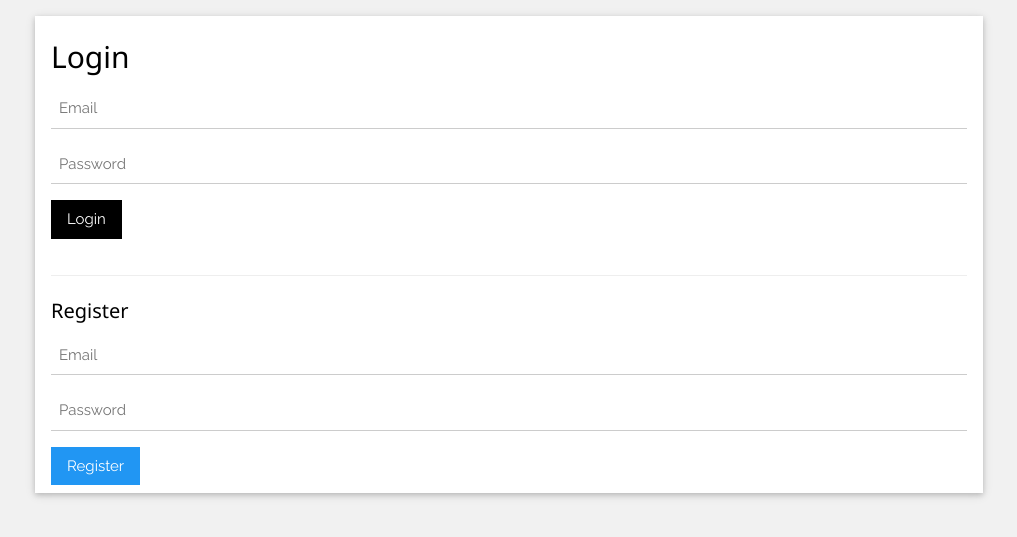
After one commit to tomiska2004/projekt, a Flask app: page /login in a window 1280 px wide. The commit adds this page. Shown: the top 537 px of the page, without its empty margins (131-1148 px from the left). Run offline with Flask 3, Linux system fonts and the light colour scheme.

Commit message:
login multiple user

```diff
--- a/app.py
+++ b/app.py
@@ -1,27 +1,89 @@
 # app.py
-from flask import Flask, render_template, request, redirect, url_for
+from flask import Flask, render_template, request, redirect, url_for, session
 import sqlite3
+import os
+from werkzeug.security import generate_password_hash, check_password_hash
 
 app = Flask(__name__)
+app.secret_key = 'super_secret_key'
 
-DB_NAME = 'coins.db'
+MAIN_DB = 'main.db'
 
-# ---------- DATABASE SETUP ----------
-def init_db():
-    with sqlite3.connect(DB_NAME) as conn:
+# ---------- MAIN DB SETUP ----------
+def init_main_db():
+    with sqlite3.connect(MAIN_DB) as conn:
         c = conn.cursor()
-        c.execute('''CREATE TABLE IF NOT EXISTS coins (
+        c.execute('''CREATE TABLE IF NOT EXISTS users (
                         id INTEGER PRIMARY KEY AUTOINCREMENT,
-                        name TEXT NOT NULL,
-                        country TEXT NOT NULL,
-                        century TEXT NOT NULL,
-                        quantity INTEGER NOT NULL
+                        email TEXT UNIQUE NOT NULL,
+                        password TEXT NOT NULL
                     )''')
         conn.commit()
 
-# ---------- ROUTES ----------
+# ---------- USER DB SETUP ----------
+def init_user_db(user_id):
+    db_name = f'user_{user_id}.db'
+    if not os.path.exists(db_name):
+        with sqlite3.connect(db_name) as conn:
+            c = conn.cursor()
+            c.execute('''CREATE TABLE IF NOT EXISTS coins (
+                            id INTEGER PRIMARY KEY AUTOINCREMENT,
+                            name TEXT NOT NULL,
+                            country TEXT NOT NULL,
+                            century TEXT NOT NULL,
+                            quantity INTEGER NOT NULL
+                        )''')
+            conn.commit()
+    return db_name
+
+def get_user_db():
+    if 'user_id' not in session:
+        return None
+    return init_user_db(session['user_id'])
+
+# ---------- AUTH ROUTES ----------
+@app.route('/login', methods=['GET', 'POST'])
+def login():
+    if request.method == 'POST':
+        email = request.form['email']
+        password = request.form['password']
+        with sqlite3.connect(MAIN_DB) as conn:
+            c = conn.cursor()
+            c.execute("SELECT id, password FROM users WHERE email = ?", (email,))
+            user = c.fetchone()
+            if user and check_password_hash(user[1], password):
+                session['user_id'] = user[0]
+                return redirect(url_for('index'))
+        return render_template('login.html', error='Invalid credentials')
+    return render_template('login.html')
+
+@app.route('/register', methods=['POST'])
+def register():
+    email = request.form['email']
+    password = generate_password_hash(request.form['password'])
+    try:
+        with sqlite3.connect(MAIN_DB) as conn:
+            c = conn.cursor()
+            c.execute("INSERT INTO users (email, password) VALUES (?, ?)", (email, password))
+            conn.commit()
+            user_id = c.lastrowid
+            session['user_id'] = user_id
+            init_user_db(user_id)
+            return redirect(url_for('index'))
+    except sqlite3.IntegrityError:
+        return render_template('login.html', error='User already exists')
+
+@app.route('/logout')
+def logout():
+    session.clear()
+    return redirect(url_for('login'))
+
+# ---------- APP ROUTES ----------
 @app.route('/')
 def index():
+    if 'user_id' not in session:
+        return redirect(url_for('login'))
+    db = get_user_db()
     filters = {
         'country': request.args.get('country', ''),
         'century': request.args.get('century', ''),
@@ -40,7 +102,7 @@ def index():
         query += " AND quantity = ?"
         params.append(filters['quantity'])
 
-    with sqlite3.connect(DB_NAME) as conn:
+    with sqlite3.connect(db) as conn:
         c = conn.cursor()
         c.execute(query, params)
         coins = c.fetchall()
@@ -48,7 +110,10 @@ def index():
 
 @app.route('/admin')
 def admin():
-    with sqlite3.connect(DB_NAME) as conn:
+    if 'user_id' not in session:
+        return redirect(url_for('login'))
+    db = get_user_db()
+    with sqlite3.connect(db) as conn:
         c = conn.cursor()
         c.execute("SELECT * FROM coins")
         coins = c.fetchall()
@@ -56,11 +121,12 @@ def admin():
 
 @app.route('/add', methods=['POST'])
 def add_coin():
+    db = get_user_db()
     name = request.form['name']
     country = request.form['country']
     century = request.form['century']
     quantity = int(request.form['quantity'])
-    with sqlite3.connect(DB_NAME) as conn:
+    with sqlite3.connect(db) as conn:
         c = conn.cursor()
         c.execute("INSERT INTO coins (name, country, century, quantity) VALUES (?, ?, ?, ?)", (name, country, century, quantity))
         conn.commit()
@@ -68,11 +134,12 @@ def add_coin():
 
 @app.route('/edit/<int:coin_id>', methods=['POST'])
 def edit_coin(coin_id):
+    db = get_user_db()
     name = request.form['name']
     country = request.form['country']
     century = request.form['century']
     quantity = int(request.form['quantity'])
-    with sqlite3.connect(DB_NAME) as conn:
+    with sqlite3.connect(db) as conn:
         c = conn.cursor()
         c.execute("UPDATE coins SET name=?, country=?, century=?, quantity=? WHERE id=?", (name, country, century, quantity, coin_id))
         conn.commit()
@@ -80,7 +147,8 @@ def edit_coin(coin_id):
 
 @app.route('/delete/<int:coin_id>')
 def delete_coin(coin_id):
-    with sqlite3.connect(DB_NAME) as conn:
+    db = get_user_db()
+    with sqlite3.connect(db) as conn:
         c = conn.cursor()
         c.execute("DELETE FROM coins WHERE id=?", (coin_id,))
         conn.commit()
@@ -88,13 +156,14 @@ def delete_coin(coin_id):
 
 @app.route('/update_quantity/<int:coin_id>', methods=['POST'])
 def update_quantity(coin_id):
+    db = get_user_db()
     quantity = int(request.form['quantity'])
-    with sqlite3.connect(DB_NAME) as conn:
+    with sqlite3.connect(db) as conn:
         c = conn.cursor()
         c.execute("UPDATE coins SET quantity=? WHERE id=?", (quantity, coin_id))
         conn.commit()
     return redirect(url_for('index'))
 
 if __name__ == '__main__':
-    init_db()
+    init_main_db()
     app.run(debug=True)
--- a/templates/admin.html
+++ b/templates/admin.html
@@ -8,7 +8,10 @@
   <link rel="stylesheet" href="https://cdnjs.cloudflare.com/ajax/libs/font-awesome/6.5.0/css/all.min.css">
 </head>
 <body class="w3-light-grey w3-content" style="font-family: Raleway;">
-
+<div class="w3-bar w3-light-grey w3-padding">
+  <span class="w3-bar-item">Logged in</span>
+  <a href="{{ url_for('logout') }}" class="w3-bar-item w3-button w3-right">Logout</a>
+</div>
 <div class="w3-container w3-padding">
   <h2 class="w3-center">Admin Panel</h2>
 
--- a/templates/index.html
+++ b/templates/index.html
@@ -8,7 +8,10 @@
   <link rel="stylesheet" href="https://cdnjs.cloudflare.com/ajax/libs/font-awesome/6.5.0/css/all.min.css">
 </head>
 <body class="w3-light-grey w3-content" style="font-family: Raleway;">
-
+<div class="w3-bar w3-light-grey w3-padding">
+  <span class="w3-bar-item">Logged in</span>
+  <a href="{{ url_for('logout') }}" class="w3-bar-item w3-button w3-right">Logout</a>
+</div>
 <div class="w3-container w3-padding">
   <h2 class="w3-center">My Coin Collection</h2>
 
@@ -47,4 +50,5 @@
 </div>
 
 </body>
+
 </html>
--- /dev/null
+++ b/templates/login.html
@@ -0,0 +1,33 @@
+<!DOCTYPE html>
+<html>
+<head>
+  <title>Login</title>
+  <link rel="stylesheet" href="https://www.w3schools.com/w3css/5/w3.css">
+  <link rel="stylesheet" href="https://fonts.googleapis.com/css?family=Raleway">
+</head>
+<body class="w3-light-grey w3-content" style="font-family: Raleway;">
+
+<div class="w3-container w3-padding w3-card w3-white w3-margin">
+  <h2>Login</h2>
+
+  {% if error %}
+    <div class="w3-panel w3-red">{{ error }}</div>
+  {% endif %}
+
+  <form method="POST" action="{{ url_for('login') }}">
+    <input class="w3-input w3-margin-bottom" type="email" name="email" placeholder="Email" required>
+    <input class="w3-input w3-margin-bottom" type="password" name="password" placeholder="Password" required>
+    <button class="w3-button w3-black w3-margin-bottom" type="submit">Login</button>
+  </form>
+
+  <hr>
+  <h4>Register</h4>
+  <form method="POST" action="{{ url_for('register') }}">
+    <input class="w3-input w3-margin-bottom" type="email" name="email" placeholder="Email" required>
+    <input class="w3-input w3-margin-bottom" type="password" name="password" placeholder="Password" required>
+    <button class="w3-button w3-blue" type="submit">Register</button>
+  </form>
+</div>
+
+</body>
+</html>
```
Also changed, not shown: main.db (added), user_1.db (added), user_2.db (added).
